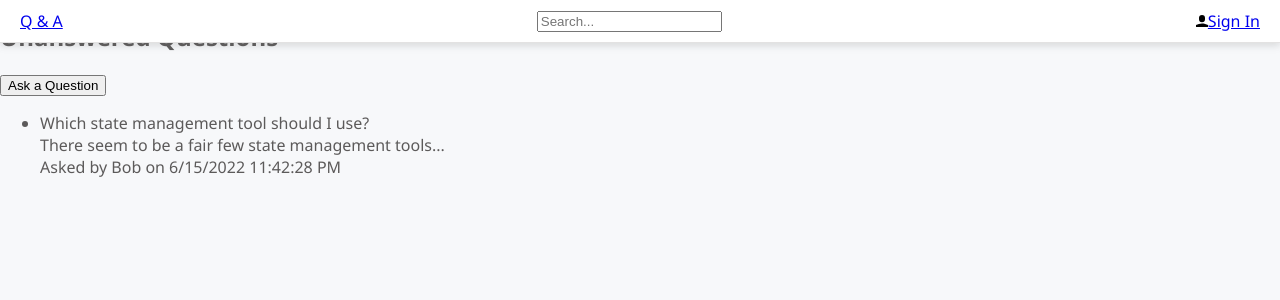
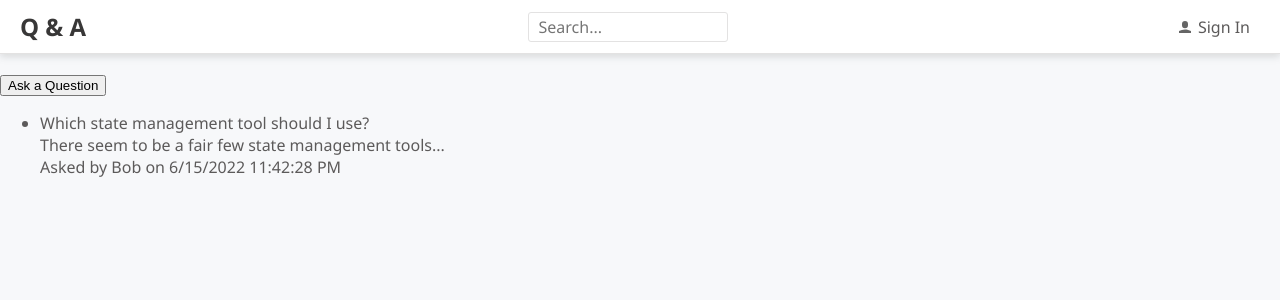
Before and after one commit to msenor/QandA, a React (Create React App) app in the folder frontend/: page / in a window 1280 px wide. Shown: the top 300 px of the page. Built offline with nearby package versions, Linux system fonts and the light colour scheme.

Commit message:
Style pseudo-classes and nested elements with Emotion

```diff
--- a/frontend/src/Header.tsx
+++ b/frontend/src/Header.tsx
@@ -25,13 +25,55 @@
         box-shadow: 0 3px 7px 0 rgba(110, 112, 114, 0.21);
       `}
     >
-      <a href="./">Q & A</a>
+      <a
+        href="./"
+        css={css`
+          font-size: 24px;
+          font-weight: bold;
+          color: ${gray1};
+          text-decoration: none;
+        `}
+      >
+        Q & A
+      </a>
       <input
         type="text"
         placeholder="Search..."
         onChange={handleSearchInputChange}
+        css={css`
+          box-sizing: border-box;
+          font-family: ${fontFamily};
+          font-size: ${fontSize};
+          padding: 8px 10px;
+          border: 1px solid ${gray5};
+          border-radius: 3px;
+          color: ${gray2};
+          background-color: white;
+          width: 200px;
+          height: 30px;
+          :focus {
+            outline-color: ${gray5};
+          }
+        `}
       />
-      <a href="./signin">
+      <a
+        href="./signin"
+        css={css`
+          font-family: ${fontFamily};
+          font-size: ${fontSize};
+          padding: 5px 10px;
+          background-color: transparent;
+          color: ${gray2};
+          text-decoration: none;
+          cursor: pointer;
+          :focus {
+            outline-color: ${gray5};
+          }
+          span {
+            margin-left: 7px;
+          }
+        `}
+      >
         <UserIcon />
         <span>Sign In</span>
       </a>
--- a/frontend/src/Icons.tsx
+++ b/frontend/src/Icons.tsx
@@ -1,4 +1,15 @@
+/** @jsxImportSource @emotion/react */
+import { css } from '@emotion/react';
 import React from 'react';
 import user from './user.svg';
 
-export const UserIcon = () => <img src={user} alt="User" width="12px" />;
+export const UserIcon = () => (
+  <img
+    src={user}
+    alt="User"
+    css={css`
+      width: 12px;
+      opacity: 0.6;
+    `}
+  />
+);
```
